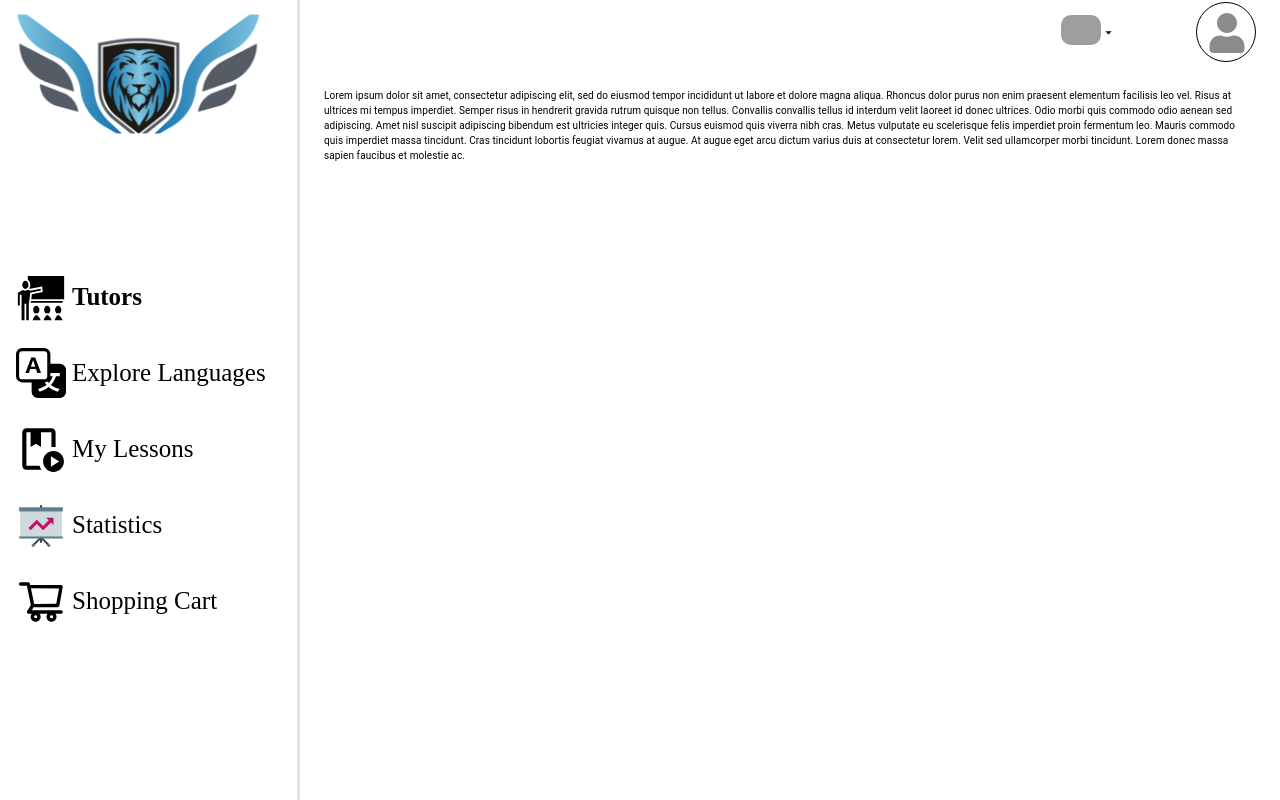
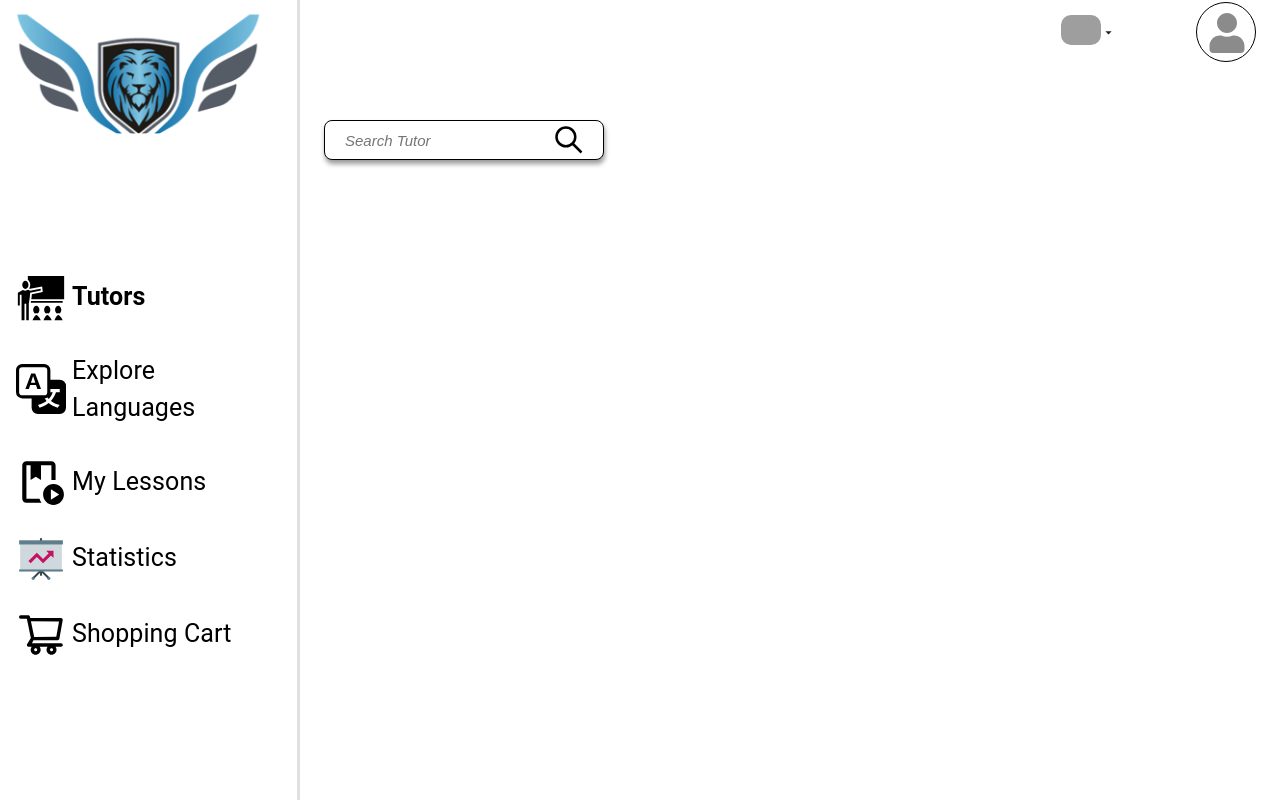
Before and after one commit to BertrandConxy/u-learn, a React (Create React App) app: page / in a window 1280 px wide. Built offline with nearby package versions, Linux system fonts and the light colour scheme; grey boxes are pictures that could not be loaded.

Commit message:
Complete search

```diff
--- a/src/App.js
+++ b/src/App.js
@@ -1,5 +1,6 @@
 import React, { useState } from 'react';
 import Box from '@mui/material/Box';
+import CssBaseline from '@mui/material/CssBaseline';
 import LeftNav from './components/LeftNav';
 import TopBar from './components/TopBar';
 import Main from './components/Main';
@@ -12,11 +13,14 @@ const App = () => {
   };
 
   return (
-    <Box sx={{ display: 'flex' }}>
-      <TopBar handleDrawerToggle={handleDrawerToggle} />
-      <LeftNav mobileOpen={mobileOpen} handleDrawerToggle={handleDrawerToggle} />
-      <Main />
-    </Box>
+    <>
+      <CssBaseline />
+      <Box sx={{ display: 'flex' }}>
+        <TopBar handleDrawerToggle={handleDrawerToggle} />
+        <LeftNav mobileOpen={mobileOpen} handleDrawerToggle={handleDrawerToggle} />
+        <Main />
+      </Box>
+    </>
   );
 };
 
--- a/src/components/Main.js
+++ b/src/components/Main.js
@@ -1,7 +1,7 @@
 import React from 'react';
 import Box from '@mui/material/Box';
 import Toolbar from '@mui/material/Toolbar';
-import Typography from '@mui/material/Typography';
+import Search from './Search';
 
 const Main = () => (
   <Box
@@ -9,20 +9,9 @@ const Main = () => (
     sx={{ flexGrow: 1, p: 3, width: { sm: 'calc(100% - 300px)' } }}
   >
     <Toolbar />
-    <Typography paragraph>
-      Lorem ipsum dolor sit amet, consectetur adipiscing elit, sed do eiusmod
-      tempor incididunt ut labore et dolore magna aliqua. Rhoncus dolor purus non
-      enim praesent elementum facilisis leo vel. Risus at ultrices mi tempus
-      imperdiet. Semper risus in hendrerit gravida rutrum quisque non tellus.
-      Convallis convallis tellus id interdum velit laoreet id donec ultrices.
-      Odio morbi quis commodo odio aenean sed adipiscing. Amet nisl suscipit
-      adipiscing bibendum est ultricies integer quis. Cursus euismod quis viverra
-      nibh cras. Metus vulputate eu scelerisque felis imperdiet proin fermentum
-      leo. Mauris commodo quis imperdiet massa tincidunt. Cras tincidunt lobortis
-      feugiat vivamus at augue. At augue eget arcu dictum varius duis at
-      consectetur lorem. Velit sed ullamcorper morbi tincidunt. Lorem donec massa
-      sapien faucibus et molestie ac.
-    </Typography>
+    <Box sx={{ mt: 4 }}>
+      <Search />
+    </Box>
   </Box>
 );
 
--- /dev/null
+++ b/src/components/Search.js
@@ -0,0 +1,20 @@
+import React from 'react';
+import Box from '@mui/material/Box';
+import { GrSearch } from 'react-icons/gr';
+
+const Search = () => (
+  <>
+    <Box sx={{ display: 'flex', mt: 2, alignItems: 'center' }}>
+      <div className="search-container">
+        <input
+          className="search-input"
+          placeholder="Search Tutor"
+          type="search"
+        />
+        <GrSearch className="search-icon" />
+      </div>
+    </Box>
+  </>
+);
+
+export default Search;
--- a/src/index.css
+++ b/src/index.css
@@ -54,6 +54,45 @@ body {
   width: 5%;
 }
 
+.search-input {
+  width: 100%;
+  font-size: 1.5rem;
+  padding-left: 10px;
+  border-radius: 0.8rem;
+  border: 1px solid black;
+  box-shadow: 0.1rem 0.4rem 0.5rem rgba(0, 0, 0, 0.4);
+  height: 4rem;
+}
+
+.search-icon {
+  color: #000;
+  font-size: 3rem;
+  right: 2rem;
+  position: absolute;
+  align-self: center;
+}
+
+.search-container {
+  position: relative;
+  width: 30%;
+  display: flex;
+}
+
+.search-input::placeholder {
+  padding: 0 1rem;
+  font-style: italic;
+}
+
+.search-input:focus {
+  outline: none;
+  border: 1px solid rgb(64, 120, 232);
+  box-shadow: none;
+}
+
+.search-input:focus + .search-icon {
+  display: none;
+}
+
 @media screen and (max-width: 768px) {
   .image-holder {
     width: 30%;
```
